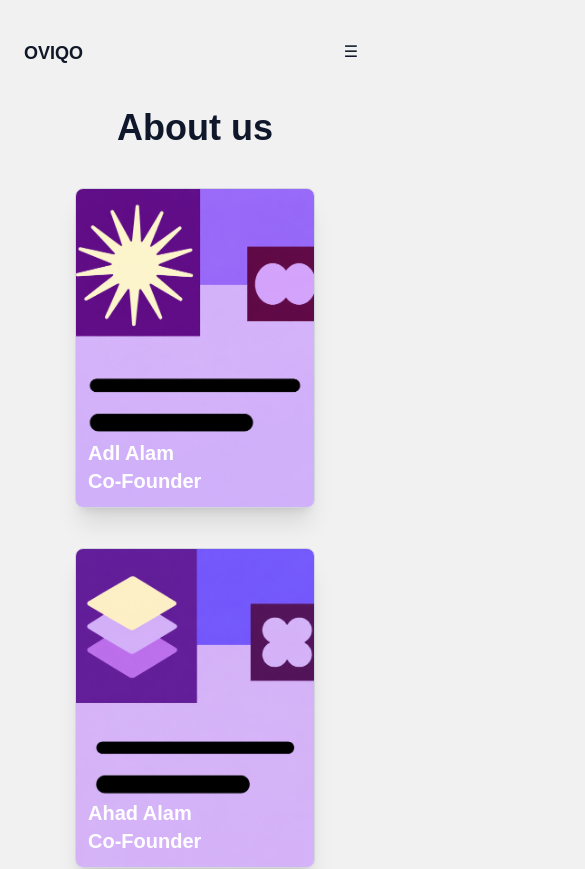
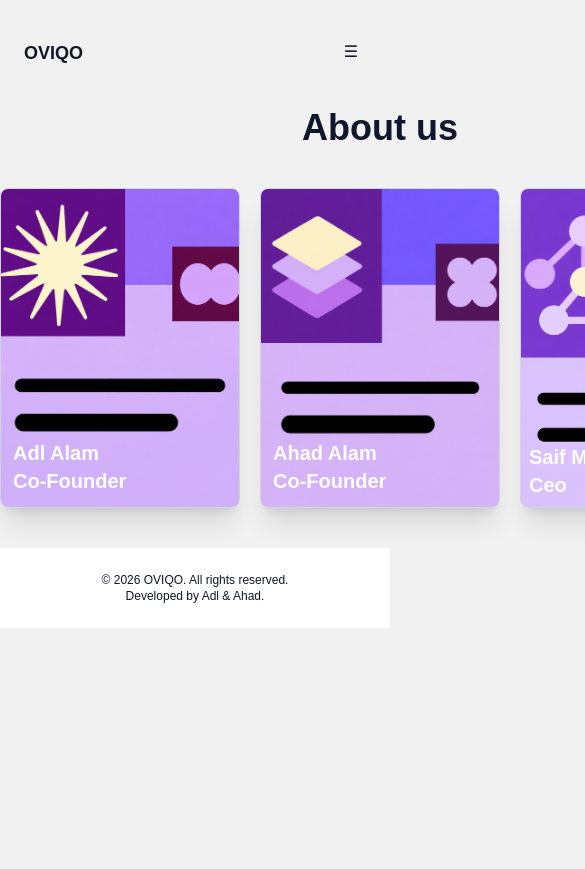
Before and after one commit to Oviqo-dev/oviqo-web, a Next.js app: page /about in a window 390 px wide. Shown: the top 869 px of the page, 585 px wide, since content can reach past the window. After the commit the page ends 844 px from the top, so only its background shows below. Built offline with nearby package versions, Linux system fonts and the light colour scheme.

Commit message:
hamburger menu

```diff
--- a/app/about/page.tsx
+++ b/app/about/page.tsx
@@ -12,7 +12,7 @@ export default function About(){
        <main className="mx-auto mt-5">
               <h1 className="text-4xl font-bold text-slate-900 text-center"> About us </h1>
 
-            <div className="flex-col lg:flex-row gap-5 sm:flex-col">
+            <div className="flex lg:flex-row gap-5 sm:flex-col">
 
                  <div className="relative text-black w-60 h-80  border border-gray-300 rounded-lg mt-10 overflow-hidden shadow-xl ">
                        <img  src="/1.png" alt="Profile" className="w-full h-full object-cover"/>
```
